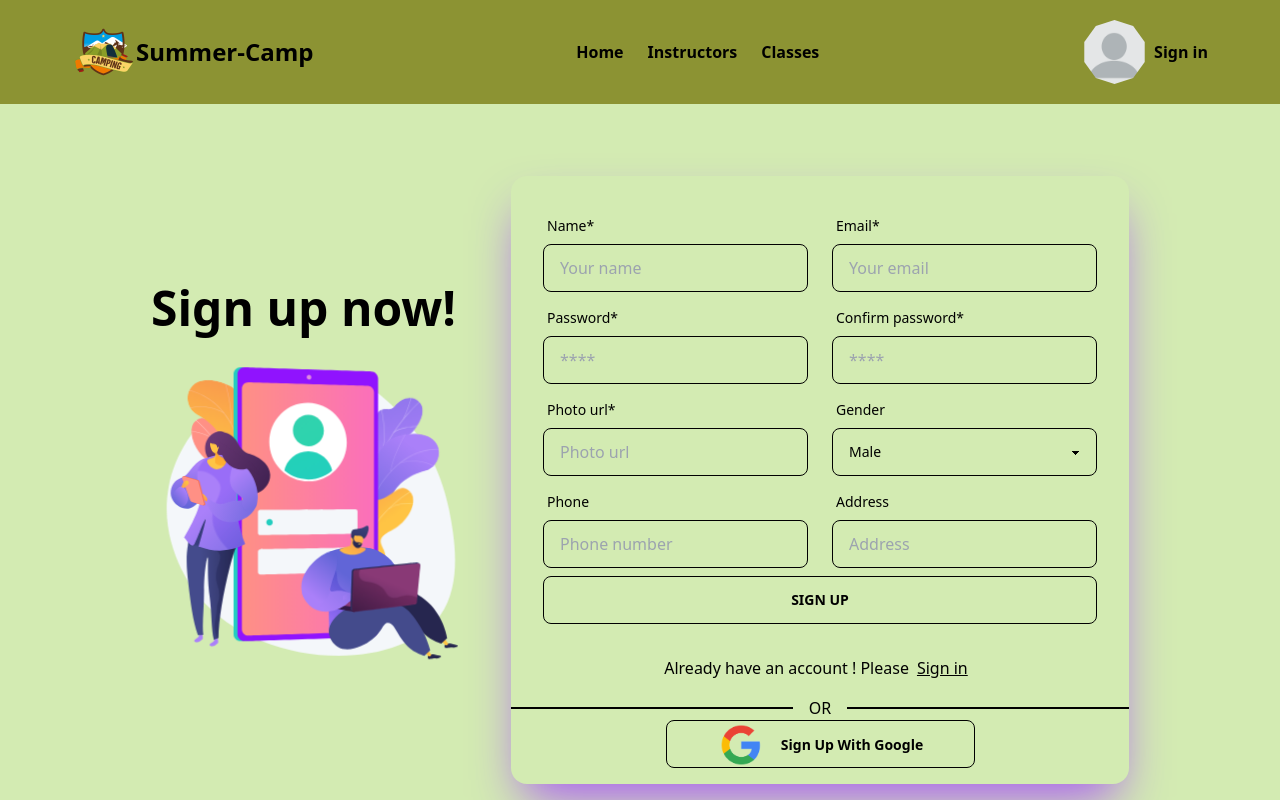
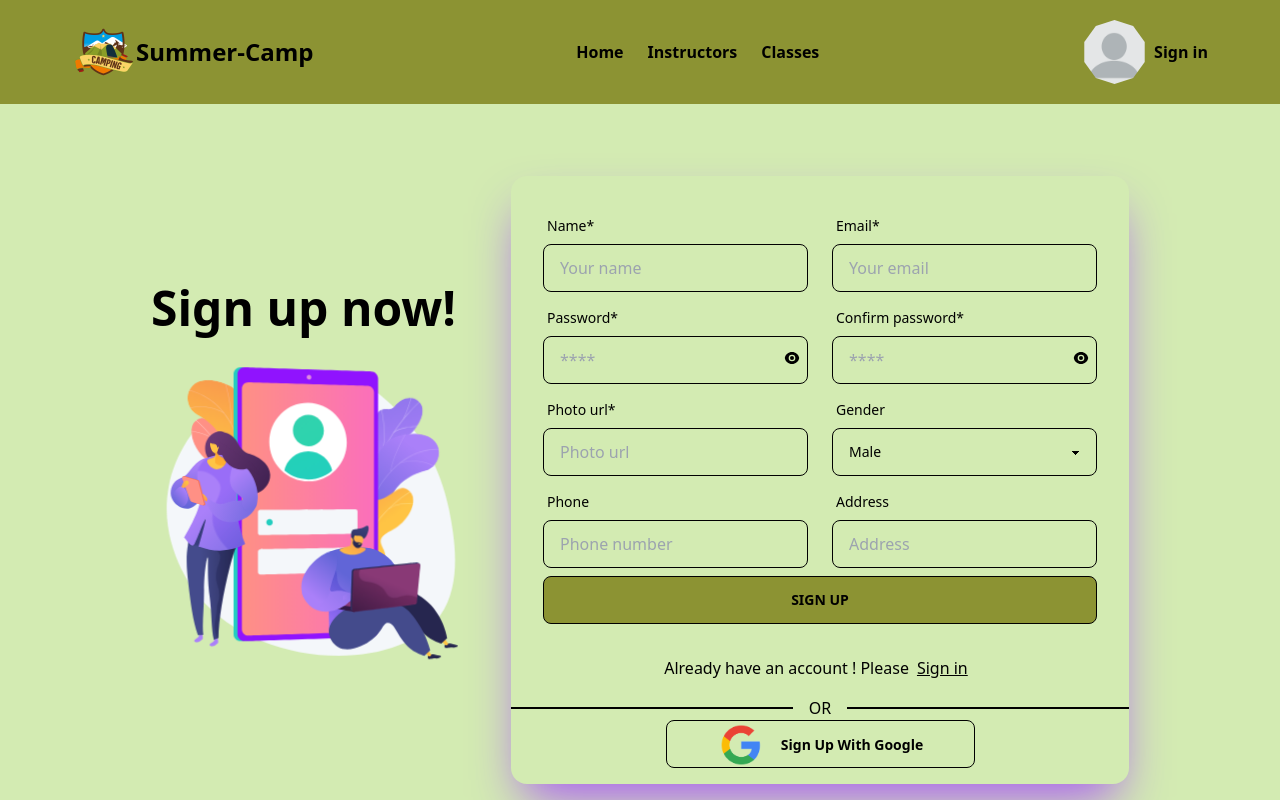
Before and after one commit to Shajib-Dv/summer-camp-client, a React (Vite) app: page /signup in a window 1280 px wide. Shown: the top 800 px of the page. Built offline with nearby package versions, Linux system fonts and the light colour scheme; no server answers.

Commit message:
error added

```diff
--- a/src/Pages/Shared/SocialLogIn/SocialLogIn.jsx
+++ b/src/Pages/Shared/SocialLogIn/SocialLogIn.jsx
@@ -9,7 +9,7 @@ const SocialLogIn = ({ children }) => {
         OR
         <hr className="border-black border w-full" />
       </div>
-      <div className="btn gap-4 md:w-1/2 mx-auto mb-4">
+      <div className="btn gap-4 md:w-1/2 mx-auto mb-4 hover:bg-[#8c9333a1]">
         <img src={googleLogo} className="w-12" />
         <p className="text-sm text-black capitalize">{children} with Google</p>
       </div>
--- a/src/Pages/SignIn/SignIn.jsx
+++ b/src/Pages/SignIn/SignIn.jsx
@@ -20,7 +20,7 @@ const SignIn = () => {
             <form onSubmit={handleSubmit(onSubmit)} className="card-body">
               <div className="form-control w-full">
                 <label className="label">
-                  <span className="label-text">Email</span>
+                  <span className="label-text">Email*</span>
                 </label>
                 <input
                   type="email"
@@ -31,7 +31,7 @@ const SignIn = () => {
               </div>
               <div className="form-control w-full">
                 <label className="label">
-                  <span className="label-text">Password</span>
+                  <span className="label-text">Password*</span>
                 </label>
                 <input
                   type="password"
@@ -46,7 +46,9 @@ const SignIn = () => {
                 </label>
               </div>
               <div className="form-control w-full">
-                <button className="btn btn-primary">Login</button>
+                <button className="btn hover:bg-[#8c9333a1] bg-[#8C9333]">
+                  Log in
+                </button>
               </div>
             </form>
             <p className="pb-4 text-center">
--- a/src/Pages/SignUp/SignUp.jsx
+++ b/src/Pages/SignUp/SignUp.jsx
@@ -2,13 +2,23 @@
 
 import { useForm } from "react-hook-form";
 import Lottie from "lottie-react";
+import { RiEyeFill, RiEyeOffFill } from "react-icons/ri";
 import signUpLottie from "../../../public/signup.json";
 import { Link } from "react-router-dom";
 import SocialLogIn from "../Shared/SocialLogIn/SocialLogIn";
+import { useState } from "react";
 
 const SignUp = () => {
-  const { register, handleSubmit } = useForm();
+  const [showFirstPassword, setShowFirstPassword] = useState(false);
+  const [showSecondPassword, setShowSecondPassword] = useState(false);
+  const {
+    register,
+    handleSubmit,
+    formState: { errors },
+    watch,
+  } = useForm();
   const onSubmit = (data) => console.log(data);
+  const watchPassword = watch("firstPassword", "");
   return (
     <>
       <div className="hero py-10 bg-[#94cf4268] min-h-screen">
@@ -45,27 +55,62 @@ const SignUp = () => {
               </div>
 
               <div className="md:flex gap-6 items-center">
-                <div className="form-control w-full">
+                <div className="form-control w-full relative">
                   <label className="label">
-                    <span className="label-text">Password*</span>
+                    {errors.firstPassword ? (
+                      <span className="text-red-500 label-text">
+                        {errors.firstPassword?.message}
+                      </span>
+                    ) : (
+                      <span className="label-text">Password*</span>
+                    )}
                   </label>
                   <input
-                    type="password"
+                    type={showFirstPassword ? "text" : "password"}
                     placeholder="****"
                     className="input input-bordered"
-                    {...register("firstPassword", { required: true })}
+                    {...register("firstPassword", {
+                      required: "Password is required",
+                      pattern: {
+                        value: /^(?=.*[a-z])(?=.*[A-Z])(?=.*\d).{8,}$/,
+                        message: "use number and letter",
+                      },
+                    })}
                   />
+                  <div
+                    className="absolute top-1/2 right-2 transform translate-y-1/2 cursor-pointer"
+                    onClick={() => setShowFirstPassword(!showFirstPassword)}
+                  >
+                    {showFirstPassword ? <RiEyeOffFill /> : <RiEyeFill />}
+                  </div>
                 </div>
-                <div className="form-control w-full">
+                <div className="form-control w-full relative">
                   <label className="label">
-                    <span className="label-text">Confirm password*</span>
+                    {errors.secondPassword ? (
+                      <span className="text-red-500 label-text">
+                        {errors.secondPassword.message}
+                      </span>
+                    ) : (
+                      <span className="label-text">Confirm password*</span>
+                    )}
                   </label>
                   <input
-                    type="password"
+                    type={showSecondPassword ? "name" : "password"}
                     placeholder="****"
                     className="input input-bordered"
-                    {...register("secondPassword", { required: true })}
+                    {...register("secondPassword", {
+                      required: true,
+                      validate: (value) =>
+                        value === watchPassword || "Passwords do not match",
+                    })}
                   />
+
+                  <div
+                    className="absolute top-1/2 right-2 transform translate-y-1/2 cursor-pointer"
+                    onClick={() => setShowSecondPassword(!showSecondPassword)}
+                  >
+                    {showSecondPassword ? <RiEyeOffFill /> : <RiEyeFill />}
+                  </div>
                 </div>
               </div>
 
@@ -125,7 +170,11 @@ const SignUp = () => {
               </div>
 
               <div className="form-control">
-                <input type="submit" value="Sign up" className="btn" />
+                <input
+                  type="submit"
+                  value="Sign up"
+                  className="btn hover:bg-[#8c9333a1] bg-[#8C9333]"
+                />
               </div>
             </form>
             <p className="pb-4 text-center">
```
